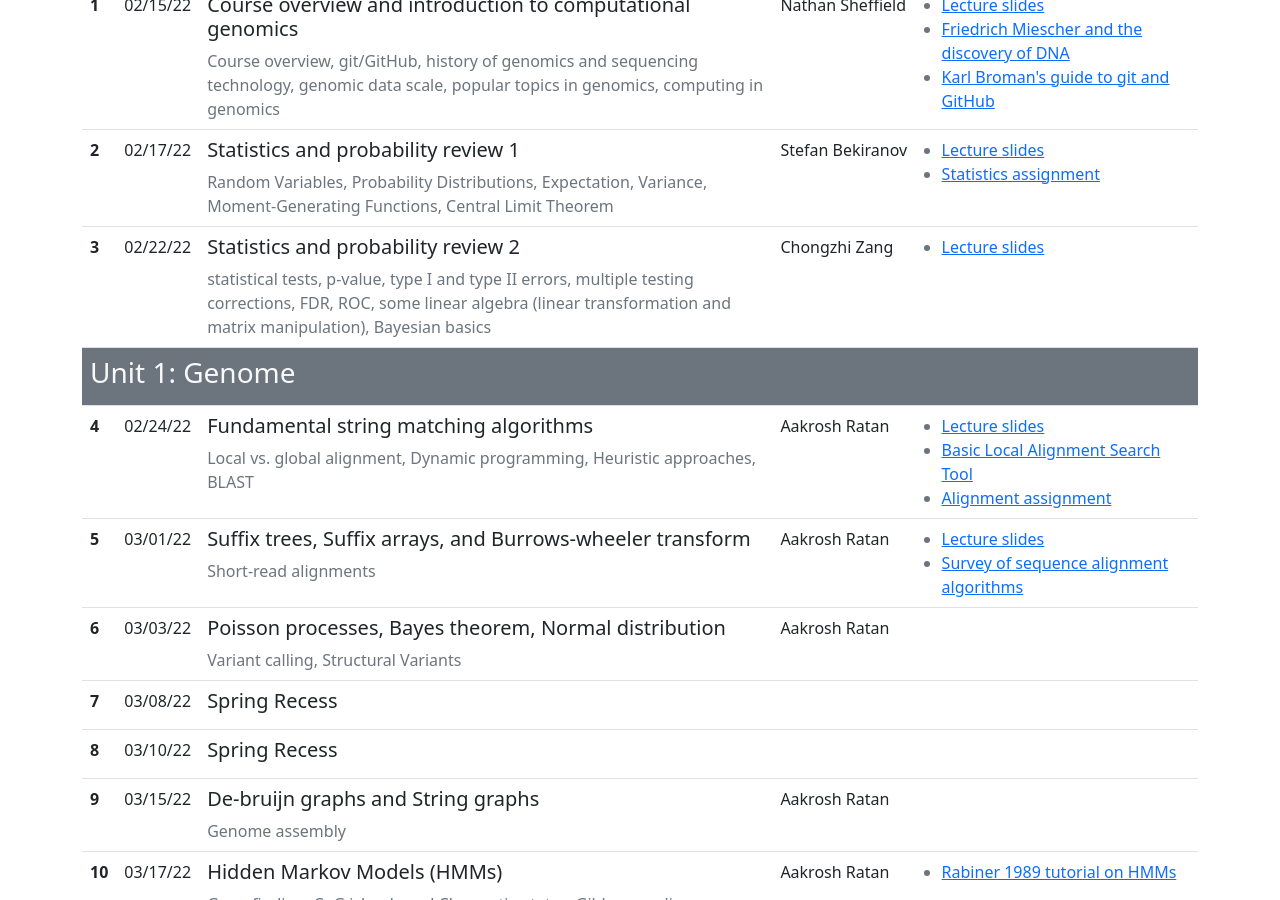
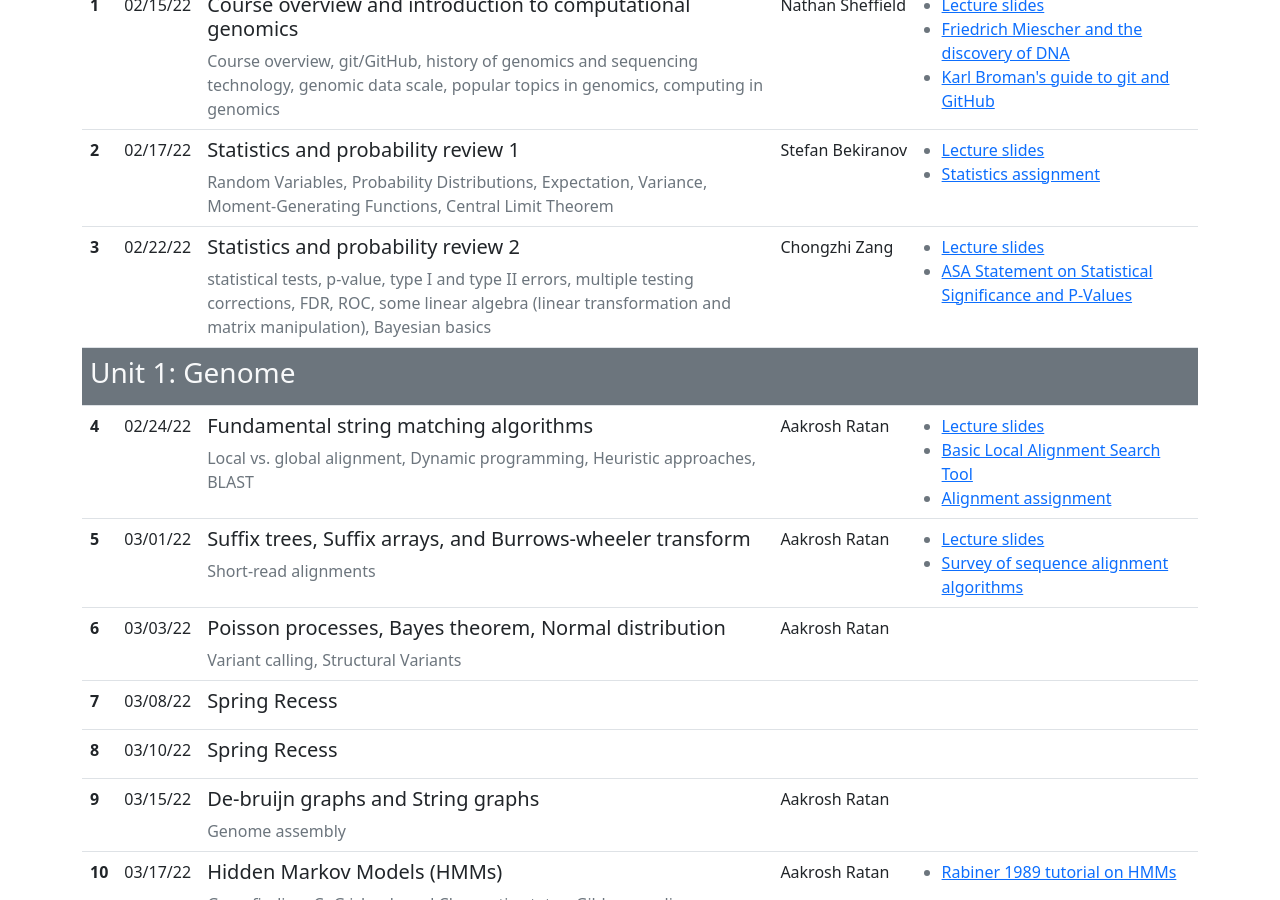
Before and after one commit to cphg/compgen, a Jekyll site: the page built from index.md, in a window 1280 px wide and 900 px high, scrolled down 595 px. Built offline with Jekyll 4.4.1, drawn with Linux system fonts in a browser that asks for light colours.

Commit message:
Update lectures.yaml

```diff
--- a/_data/lectures.yaml
+++ b/_data/lectures.yaml
@@ -29,6 +29,8 @@ lectures:
     links:
       - url: slides/statistics2
         title: Lecture slides
+      - url: https://amstat.tandfonline.com/doi/pdf/10.1080/00031305.2016.1154108
+        title: ASA Statement on Statistical Significance and P-Values
   - lecture_number: 4
     section: "Unit 1: Genome"
     date: 02/24/22
```
